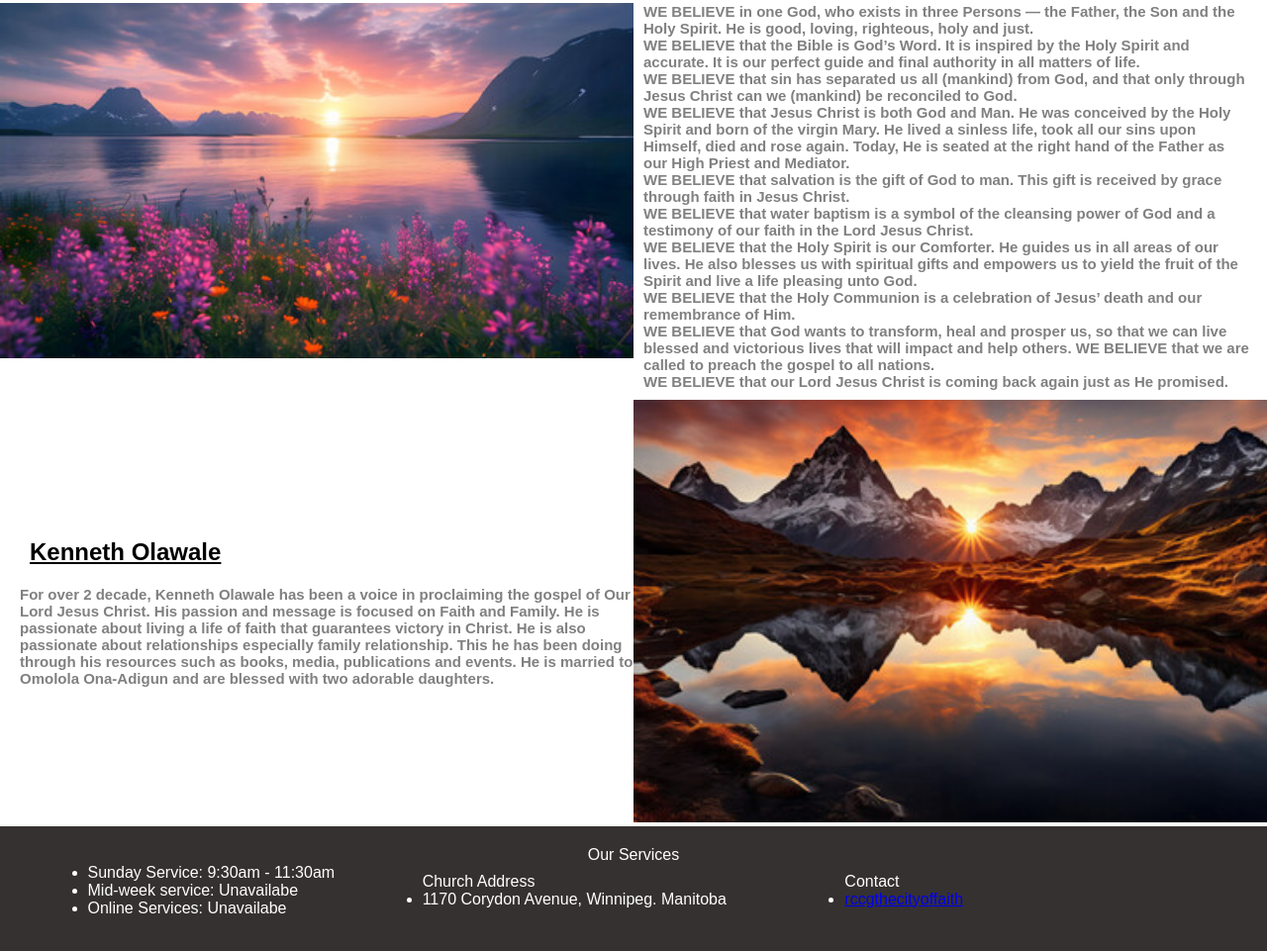
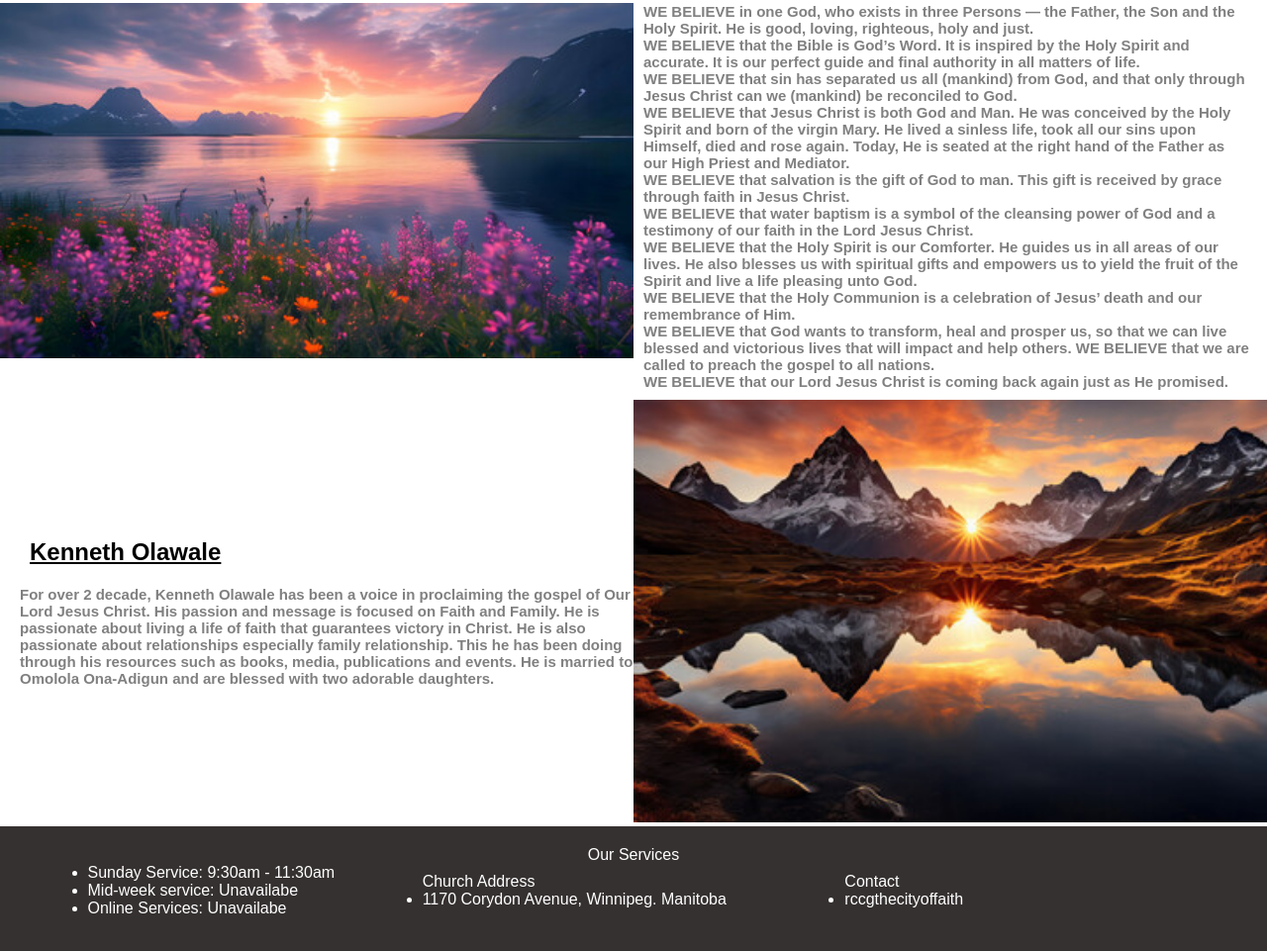
Before and after one commit to Adewale90256/RCCG-City-of-Faith, a plain HTML site: page index.html in a window 1280 px wide. Shown: the part 504-1465 px from the top of the page at 99% size. Drawn offline with Linux system fonts and the light colour scheme.

Commit message:
Update City-of-Faith.css

```diff
--- a/styles/City-of-Faith.css
+++ b/styles/City-of-Faith.css
@@ -143,6 +143,11 @@ footer {
   padding-left: 20px;
 }
 
+.link {
+  color: white;
+  text-decoration: none;
+}
+
 /* <600px, 601px, 768px, 992px, 1200px`  */
 
 @media only screen and (max-width: 600px) {
```
